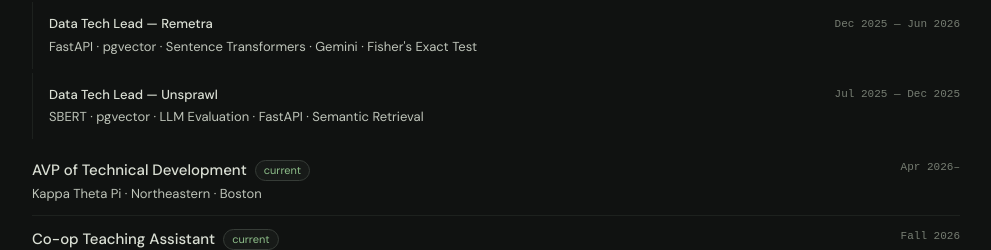
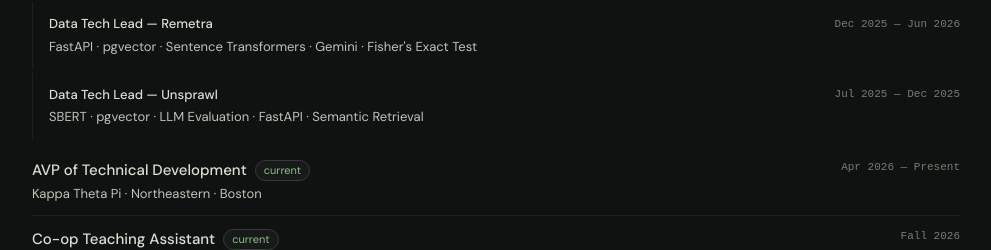
Before and after one commit to Jrodrigo06/personal-website-2, a Next.js app: page / in a window 1280 px wide. Shown: the part 1013-1263 px from the top of the page, without its empty margins (144-1135 px from the left). Built offline with nearby package versions, Linux system fonts and the light colour scheme; no server answers.

Commit message:
fix(dates): Fixed AVP dates

```diff
--- a/data/experience.ts
+++ b/data/experience.ts
@@ -76,7 +76,7 @@ export const leadership: Experience[] = [
     role: "AVP of Technical Development",
     location: "Boston",
     org: "Kappa Theta Pi · Northeastern",
-    date: "Apr 2026–",
+    date: "Apr 2026 — Present",
     badge: "current",
   },
   {
```
